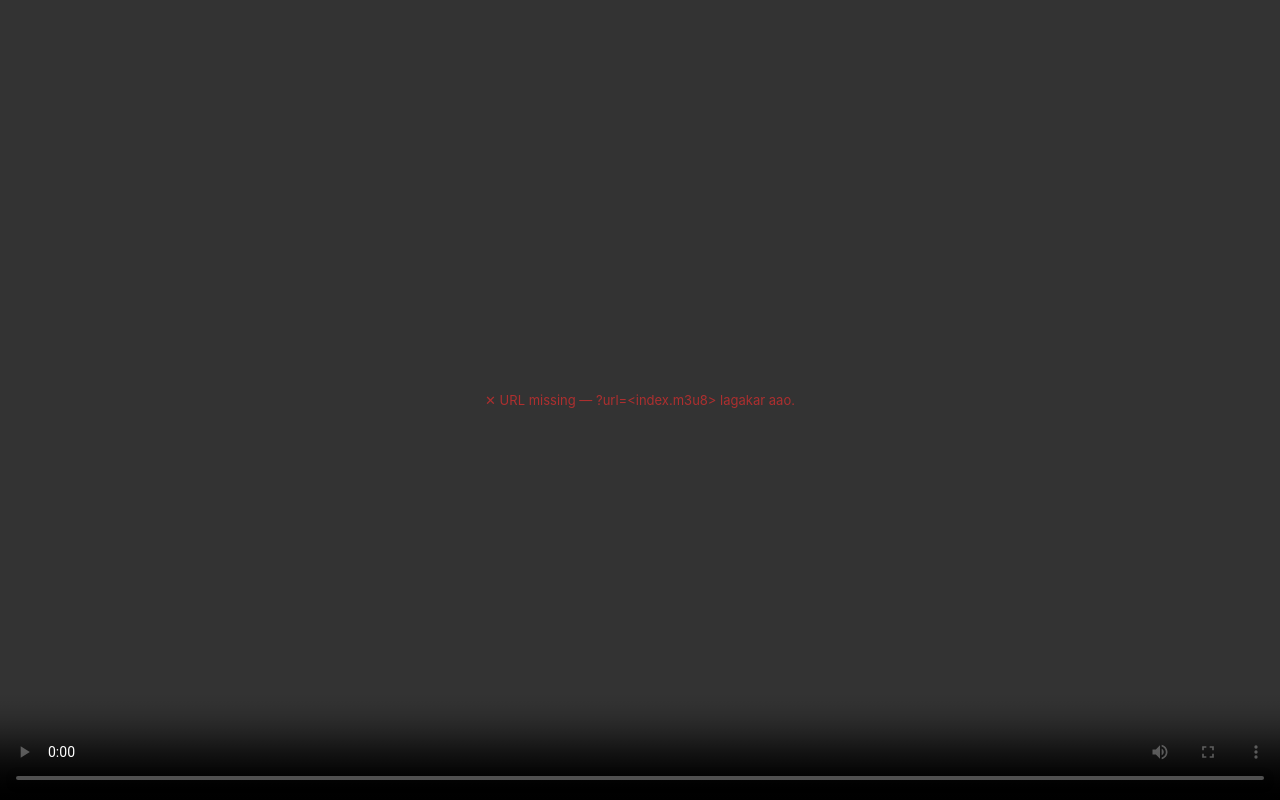
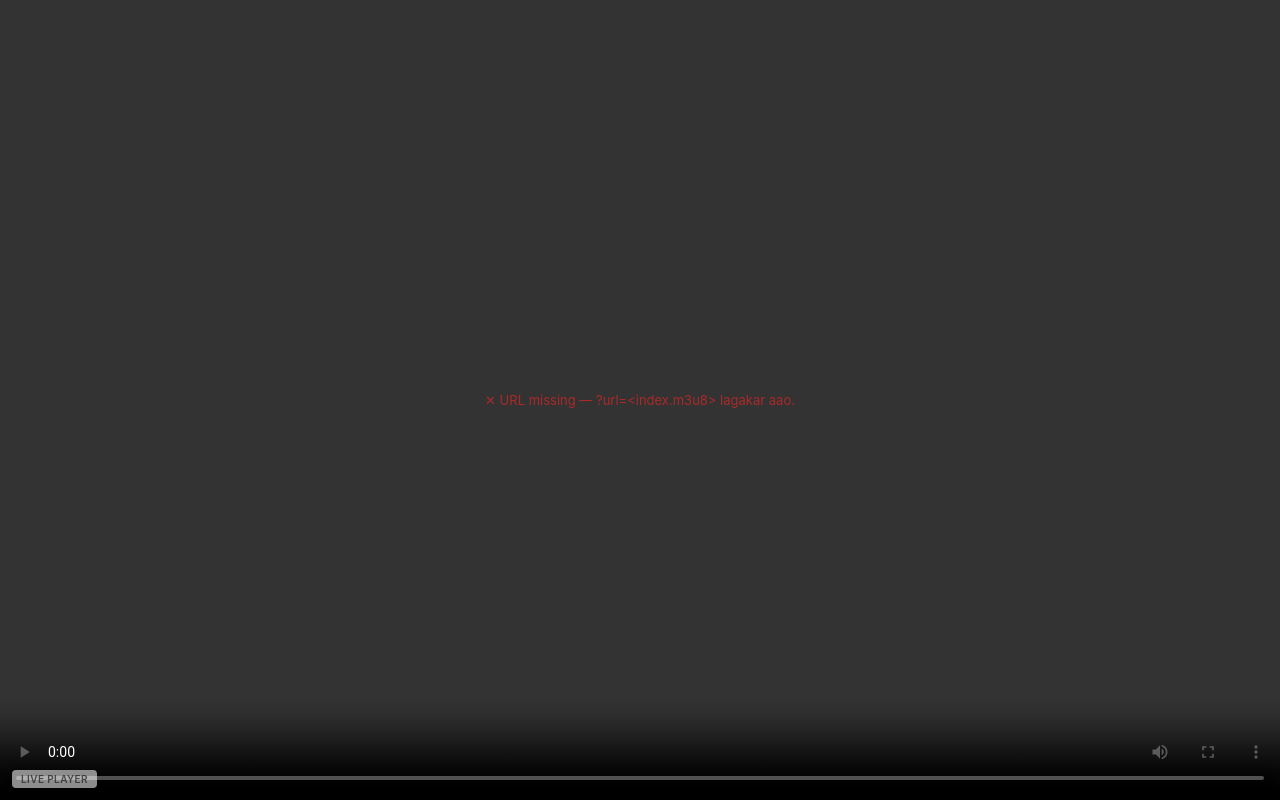
Before and after one commit to carrombro47-crypto/luv-plryr-men-peebdloo, a Flask app: page /player in a window 1280 px wide. Run offline with Flask 3, Linux system fonts and the light colour scheme; some libraries are stand-ins or nearby versions.

Commit message:
Add files via upload

```diff
--- a/templates/player.html
+++ b/templates/player.html
@@ -4,10 +4,11 @@
 <meta charset="UTF-8">
 <meta name="viewport" content="width=device-width,initial-scale=1,maximum-scale=1,user-scalable=no">
 <title>Live Player</title>
-<!-- "@latest" ek din bina warning ke breaking major version khinch sakta hai
-     aur pure script ko silently crash kar sakta hai (isliye design/live-badge/
-     go-live kuchh bhi nahi dikhta tha — poora IIFE Hls.isSupported() pe hi
-     ReferenceError khaake ruk jaata tha). Ek tested, stable version pin kiya. -->
+<!-- "@latest" ek din bina warning ke breaking major version khinch sakta
+     hai aur pura script silently crash kar sakta hai (isse pehle exactly
+     yehi hua tha — design/live-badge/go-live kuchh bhi nahi dikhta tha,
+     kyunki poora IIFE Hls.isSupported() pe hi ReferenceError khaake ruk
+     jaata tha). Ek tested, stable version yahan pin ki gayi hai. -->
 <script src="https://cdn.jsdelivr.net/npm/hls.js@1.5.15/dist/hls.min.js"
         onerror="window.__hlsLoadFailed = true;"></script>
 <style>
@@ -17,15 +18,27 @@
     box-sizing: border-box;
 }
 
+:root {
+    /* Ek jagah se poore player ka theme control hota hai — Live Player,
+       Download Player, aur watch page teeno isi ek variable set ko use
+       karte hain, isliye background hamesha consistent rehta hai. */
+    --bg: #e7e7ea;          /* light grey — jaisa maanga gaya */
+    --bg-video: #d9d9dd;    /* thoda darker light-grey letterbox bg */
+    --text-dim: rgba(20, 20, 22, 0.45);
+    --text-dim-strong: rgba(20, 20, 22, 0.65);
+    --spinner-track: rgba(20, 20, 22, 0.10);
+    --spinner-head: rgba(20, 20, 22, 0.35);
+}
+
 html, body {
     width: 100%;
-    height: 100%;
-    background: #2c2c2e;
+    background: var(--bg);
     overflow: hidden;
     /* Mobile browsers (Chrome/Safari) ka address-bar show/hide hone se
-       "100%"/"100vh" viewport se bada ho jaata hai, isliye video pura fit
-       nahi hota tha portrait me. --vh JS se real visible height set karta
-       hai; dvh un browsers ke liye jo already isko samajhte hain. */
+       plain "100%"/"100vh" viewport se bada calculate ho jaata hai, isliye
+       video/live-badge/go-live-button pura fit nahi hote the portrait me.
+       --vh JS se real visible height set karta hai (neeche script me);
+       100dvh un browsers ke liye jo pehle se hi ise samajhte hain. */
     height: calc(var(--vh, 1vh) * 100);
     height: 100dvh;
 }
@@ -37,17 +50,17 @@ html, body {
     display: flex;
     align-items: center;
     justify-content: center;
-    background: #2c2c2e;
+    background: var(--bg);
 }
 
 #video {
     width: 100%;
     height: 100%;
-    object-fit: contain;
-    background: #2c2c2e;
+    object-fit: contain; /* fit-to-screen — poora video letterbox ke saath dikhta hai, crop nahi hota */
+    background: var(--bg-video);
 }
 
-/* Simple Live Badge */
+/* Simple Live Badge — top-left */
 .live-badge {
     position: absolute;
     top: 16px;
@@ -55,7 +68,7 @@ html, body {
     display: none;
     align-items: center;
     gap: 8px;
-    background: rgba(0, 0, 0, 0.7);
+    background: rgba(20, 20, 22, 0.78);
     padding: 5px 12px 5px 10px;
     border-radius: 4px;
     z-index: 10;
@@ -86,7 +99,7 @@ html, body {
     50% { opacity: 0.2; }
 }
 
-/* Go Live — right side, always visible while the stream is live.
+/* Go Live — top-right, always visible while the stream is live.
    Red = you're behind the live edge, tap to jump to live.
    Grey = you're already watching live. */
 .go-live-btn {
@@ -112,17 +125,17 @@ html, body {
 }
 .go-live-btn.show { display: flex; }
 .go-live-btn.at-live {
-    background: rgba(255, 255, 255, 0.18);
-    color: rgba(255, 255, 255, 0.7);
+    background: rgba(20, 20, 22, 0.18);
+    color: rgba(20, 20, 22, 0.6);
 }
 
-/* Loading */
+/* Loading — dark-on-light now (background light grey hai) */
 .loading {
     position: absolute;
     top: 50%;
     left: 50%;
     transform: translate(-50%, -50%);
-    color: rgba(255, 255, 255, 0.3);
+    color: var(--text-dim);
     font-size: 13px;
     font-family: -apple-system, BlinkMacSystemFont, "Segoe UI", Roboto, Arial, sans-serif;
     z-index: 1;
@@ -133,8 +146,8 @@ html, body {
     width: 32px;
     height: 32px;
     margin: 0 auto 12px;
-    border: 2px solid rgba(255, 255, 255, 0.06);
-    border-top: 2px solid rgba(255, 255, 255, 0.25);
+    border: 2px solid var(--spinner-track);
+    border-top: 2px solid var(--spinner-head);
     border-radius: 50%;
     animation: spin 0.7s linear infinite;
 }
@@ -142,6 +155,26 @@ html, body {
 @keyframes spin {
     0% { transform: rotate(0deg); }
     100% { transform: rotate(360deg); }
+}
+
+/* Small mode chip — sirf debug/clarity ke liye, batata hai kaunsa source
+   use ho raha hai (Live Player = proxied, Download Player = direct CDN).
+   Bottom-left, subtle, kabhi bhi playback ke beech me nahi aata. */
+.mode-chip {
+    position: absolute;
+    bottom: 12px;
+    left: 12px;
+    z-index: 10;
+    color: var(--text-dim-strong);
+    background: rgba(255, 255, 255, 0.55);
+    padding: 3px 9px;
+    border-radius: 4px;
+    font-family: -apple-system, BlinkMacSystemFont, "Segoe UI", Roboto, Arial, sans-serif;
+    font-size: 10px;
+    font-weight: 600;
+    letter-spacing: 0.4px;
+    text-transform: uppercase;
+    pointer-events: none;
 }
 </style>
 </head>
@@ -160,6 +193,8 @@ html, body {
 
     <button class="go-live-btn" id="goLiveBtn">⏵ Go Live</button>
 
+    <span class="mode-chip" id="modeChip"></span>
+
     <video id="video" controls autoplay playsinline></video>
 </div>
 
@@ -169,10 +204,11 @@ html, body {
     const loading = document.getElementById('loading');
     const liveBadge = document.getElementById('liveBadge');
     const goLiveBtn = document.getElementById('goLiveBtn');
+    const modeChip = document.getElementById('modeChip');
 
-    // ── Real viewport height (mobile address-bar fix) ────────────────────
-    // html/body ka CSS "100dvh" fallback bhi rakhta hai, lekin purane
-    // Chrome/WebView jo dvh nahi samajhte unke liye yahi asli fix hai.
+    // ── Real viewport height (mobile address-bar fit-to-screen fix) ──────
+    // CSS ka "100dvh" fallback bhi rakha hai, lekin purane Chrome/WebView
+    // jo dvh nahi samajhte unke liye yehi asli fix hai.
     function setRealVh() {
         document.documentElement.style.setProperty('--vh', (window.innerHeight * 0.01) + 'px');
     }
@@ -180,11 +216,18 @@ html, body {
     window.addEventListener('resize', setRealVh);
     window.addEventListener('orientationchange', setRealVh);
 
-    const rawUrl = new URLSearchParams(window.location.search).get('url');
+    const params = new URLSearchParams(window.location.search);
+    const rawUrl = params.get('url');
+    // ?mode=download → direct-CDN "Download Player" (uses /api/pwlive/download).
+    // Default (koi mode nahi, ya kuchh aur) → proxied "Live / Watch Player"
+    // (uses /api/pwlive/player). Dono EXACT same design/background share
+    // karte hain — sirf backend source alag hota hai.
+    const mode = (params.get('mode') || '').toLowerCase() === 'download' ? 'download' : 'player';
+    modeChip.textContent = mode === 'download' ? 'Download Player' : 'Live Player';
 
     function showError(msg) {
         loading.innerHTML = '✕ ' + msg;
-        loading.style.color = 'rgba(255, 45, 45, 0.6)';
+        loading.style.color = 'rgba(200, 40, 40, 0.8)';
         const spinner = document.querySelector('.spinner');
         if (spinner) spinner.style.display = 'none';
     }
@@ -194,8 +237,11 @@ html, body {
         return;
     }
 
-    // Same-origin proxy — real CDN URL never reaches the browser.
-    const url = '/api/pwlive/player?url=' + encodeURIComponent(rawUrl);
+    // Same-origin proxy — chahe "player" mode ho ya "download" mode, yeh
+    // request hamesha isi domain pe jaati hai (relative URL), isliye CORS
+    // yahan kabhi issue nahi hota — sirf ek same-origin fetch hai.
+    const apiPath = mode === 'download' ? '/api/pwlive/download' : '/api/pwlive/player';
+    const url = apiPath + '?url=' + encodeURIComponent(rawUrl);
 
     let hls = null;
     let isLive = false;
@@ -251,14 +297,14 @@ html, body {
     video.addEventListener('timeupdate', checkLiveEdge);
     video.addEventListener('seeked', checkLiveEdge);
 
-    // window.__hlsLoadFailed is set by the <script onerror> above if the
-    // jsdelivr CDN request itself failed (network block etc). Checking
-    // `typeof Hls === 'undefined'` too covers any other silent load
-    // failure. Earlier this whole block wasn't guarded, so ANY failure
-    // here (Hls missing, a bad config option, etc.) threw uncaught and
-    // killed the rest of the script — that's exactly why the live badge,
-    // go-live button, and our loading/error UI never showed up: only the
-    // bare native <video controls> element was left on screen.
+    // window.__hlsLoadFailed set hota hai <script onerror> se agar jsdelivr
+    // CDN request hi fail ho gayi (network block waghera). typeof Hls ===
+    // 'undefined' check koi bhi doosri silent load-failure cover karta hai.
+    // Pehle yeh poora block unguarded tha, isliye YAHAN koi bhi failure
+    // (Hls missing, bad config option) uncaught throw karke pure script ko
+    // maar deti thi — isi wajah se live badge, go-live button, aur hamara
+    // apna loading/error UI kabhi dikhta hi nahi tha: sirf bare native
+    // <video controls> element reh jaata tha.
     try {
         if (window.__hlsLoadFailed || typeof Hls === 'undefined') {
             throw new Error('hls-lib-unavailable');
```
